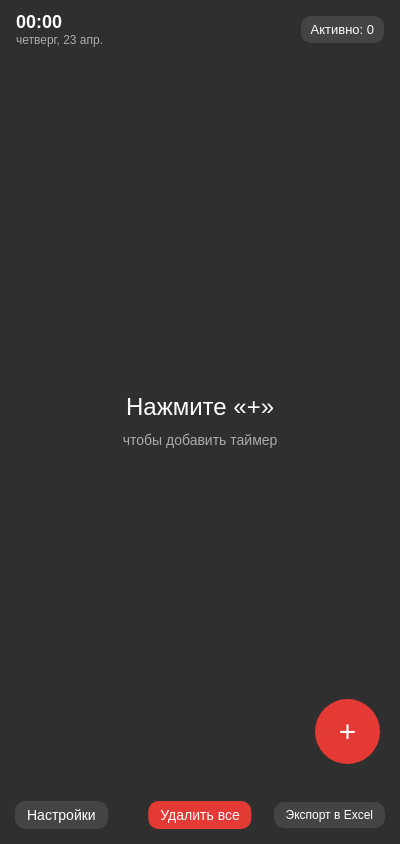
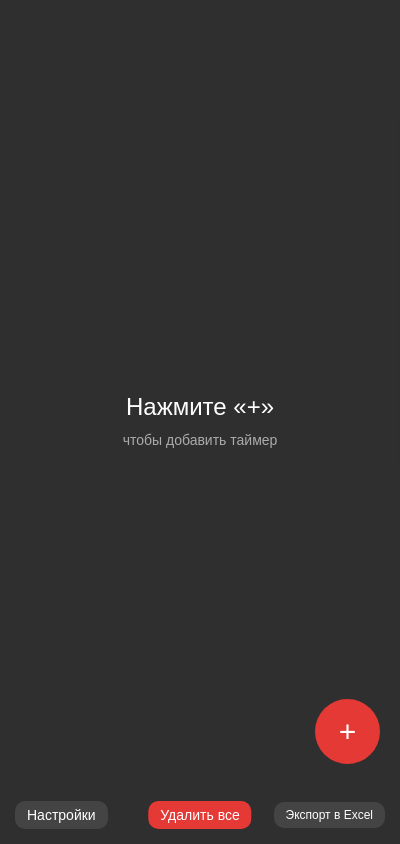
Before and after one commit to memto11/multi-timer-app, an Electron app: page index.html in a window 400 px wide. Drawn offline with Linux system fonts and the light colour scheme; no server answers.

Commit message:
Удален header со статистикой на главном экране

```diff
--- a/index.html
+++ b/index.html
@@ -25,13 +25,6 @@
       <!-- ГЛАВНЫЙ ЭКРАН -->
 
       <div id="mainScreen" class="app">
-        <div class="top-bar">
-          <div class="top-left">
-            <div id="todayTime">00:00</div>
-            <div class="top-sub" id="todayDate"></div>
-          </div>
-          <div class="top-right" id="activeCount">0</div>
-        </div>
         <div id="timers" class="timers-wrapper"></div>
 
         <div id="emptyState" class="empty-state">
--- a/script.js
+++ b/script.js
@@ -649,36 +649,3 @@ document.addEventListener("visibilitychange", () => {
     updateTimes();
   }
 });
-
-function updateTopBar() {
-  const today = new Date().toISOString().slice(0, 10);
-
-  let total = 0;
-  archive.forEach((i) => {
-    if (i.date === today) total += i.duration;
-  });
-
-  document.getElementById("todayTime").textContent = formatTime(total).slice(
-    0,
-    5,
-  );
-
-  const running = timers.filter((t) => t.isRunning).length;
-  document.getElementById("activeCount").textContent = `Активно: ${running}`;
-
-  document.getElementById("todayDate").textContent =
-    new Date().toLocaleDateString("ru-RU", {
-      weekday: "long",
-      day: "numeric",
-      month: "short",
-    });
-}
-setInterval(updateTopBar, 1000);
-updateAddButtonState();
-
-window.addEventListener("beforeunload", () => {
-  offUpdateAvailable?.();
-  offUpdateNotAvailable?.();
-  offUpdateDownloaded?.();
-  offUpdateError?.();
-});
--- a/style.css
+++ b/style.css
@@ -703,14 +703,6 @@ body.light .settings-text-btn:not(.danger-text-btn):hover {
   white-space: nowrap;
 }
 
-.top-bar {
-  position: relative;
-  display: flex;
-  justify-content: space-between;
-  align-items: center;
-  padding: 12px 16px;
-}
-
 #todayTime {
   font-size: 18px;
   font-weight: 600;
```
